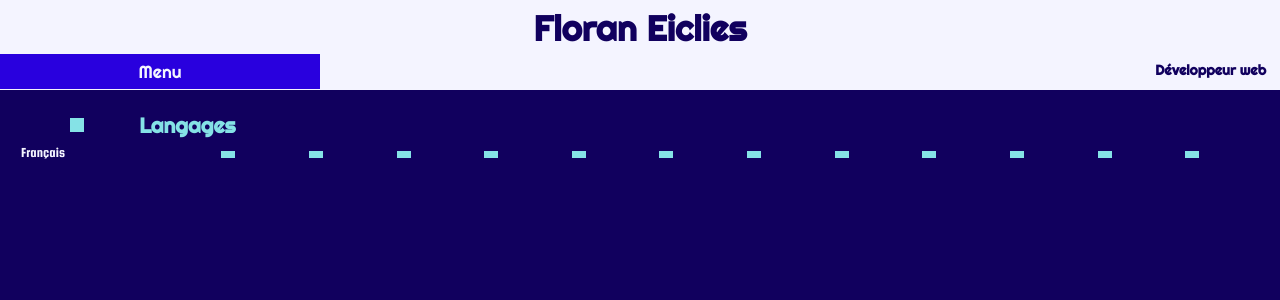
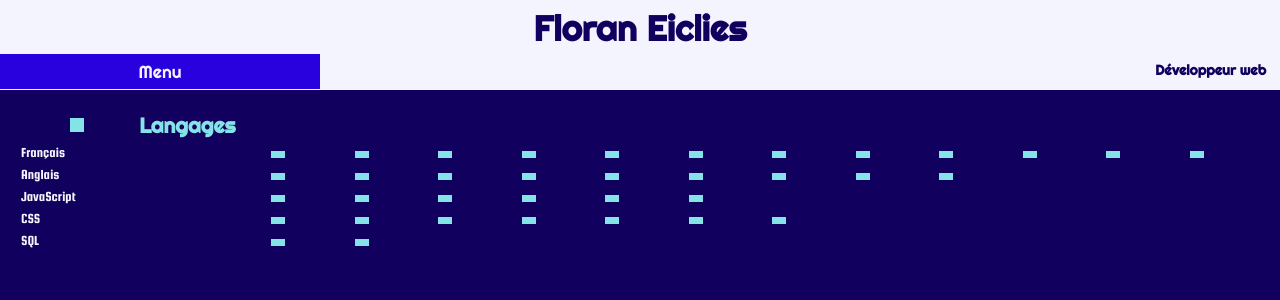
Before and after one commit to e-floran/onlinecv, a React (Create React App) app: page /skills in a window 1280 px wide. Shown: the top 300 px of the page. Built offline with nearby package versions, Linux system fonts and the light colour scheme.

Commit message:
added langages

```diff
--- a/src/components/skills/Langages.jsx
+++ b/src/components/skills/Langages.jsx
@@ -23,6 +23,10 @@ function Langages(){
             level:2,
         }
     ]
+    const langages=[];
+    for (let i=0;i<myLangages.length;i++) {
+        langages.push(<Skill name={myLangages[i].name} level={myLangages[i].level}/>);
+    };
     return(
         <section className="langages">
             <article className="sectionTitle">
@@ -31,7 +35,7 @@ function Langages(){
                 </div>
                 <h3>Langages</h3>
             </article>
-            <Skill name={myLangages[0].name}/>
+            {langages}
         </section>
     )
 };
--- a/src/components/skills/Skill.jsx
+++ b/src/components/skills/Skill.jsx
@@ -1,21 +1,19 @@
 function Skill(props){
     const {name}=props;
     const {level}=props;
+    const levels=[];
+    for (let i=0;i<level;i++) {
+        levels.push(<div className="skillPoint"/>);
+    };
+    if (levels.length<12){
+        for (let i=levels.length;i<12;i++){
+            levels.push(<div className="noPoint"/>);
+        }
+    }
     return(
         <article className="skillContainer">
             <p>{name}</p>
-            <div className="skillPoint"/>
-            <div className="skillPoint"/>
-            <div className="skillPoint"/>
-            <div className="skillPoint"/>
-            <div className="skillPoint"/>
-            <div className="skillPoint"/>
-            <div className="skillPoint"/>
-            <div className="skillPoint"/>
-            <div className="skillPoint"/>
-            <div className="skillPoint"/>
-            <div className="skillPoint"/>
-            <div className="skillPoint"/>
+            <div className="pointsContainer">{levels}</div>
         </article>
     )
 };
--- a/src/style/skills.css
+++ b/src/style/skills.css
@@ -65,12 +65,24 @@ h3 {
 .skillContainer {
   width: 100%;
   display: grid;
-  grid-template-columns: 16% repeat(12, 7%);
+  grid-template-columns: 20% 80%;
   grid-gap: 0;
   margin-left: 0.5rem;
 }
+.pointsContainer {
+  width: 100%;
+  display: grid;
+  grid-template-columns: repeat(12, auto);
+  grid-gap: 0;
+}
 .skillPoint {
   background: var(--lightBlue);
+  height: 0.5rem !important;
+  width: 1rem !important;
+  margin-top: 0.4rem;
+}
+.noPoint {
+  background: none;
   height: 0.5rem !important;
   width: 1rem !important;
   margin-top: 0.4rem;
```
